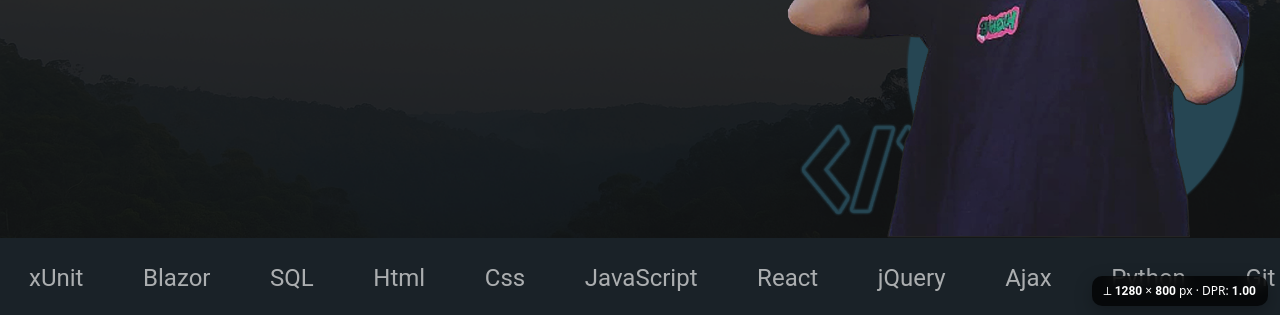
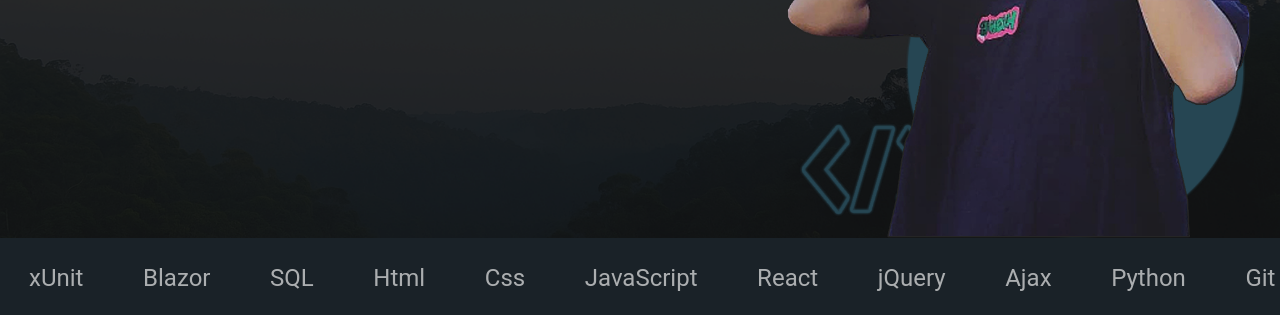
Before and after one commit to LeandroSampaio7/leandrosampaio7.github.io, a plain HTML site: page webpage/index.html in a window 1280 px wide. Shown: the part 482-797 px from the top of the page. Drawn offline with nearby package versions, Linux system fonts and the light colour scheme.

Commit message:
Update index.html

```diff
--- a/webpage/index.html
+++ b/webpage/index.html
@@ -589,9 +589,7 @@
 
 
 
-    <div id="screenSize" class="screen-size-badge" aria-live="polite" aria-atomic="true">
-        Carregando tamanho…
-    </div>
+
 
     <script type="text/javascript" src="./js/main.js"></script>
 </body>
```
